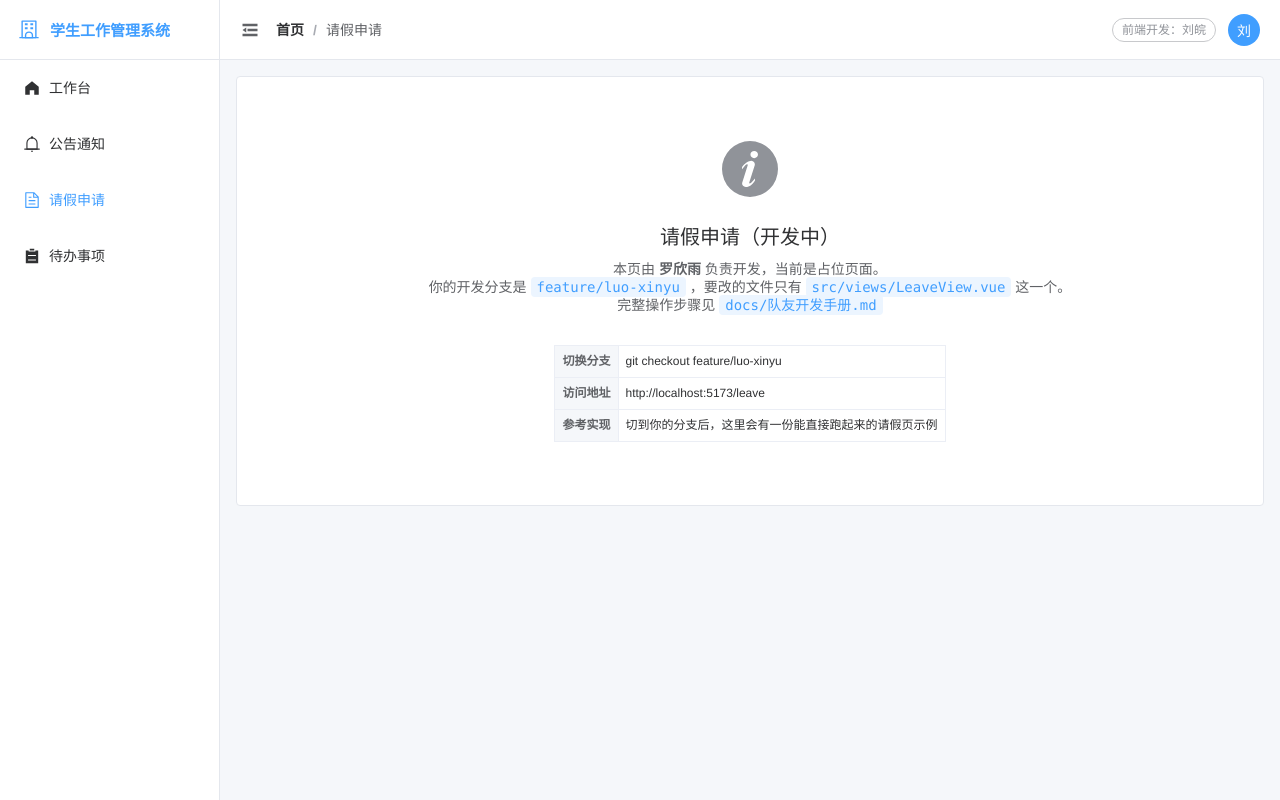
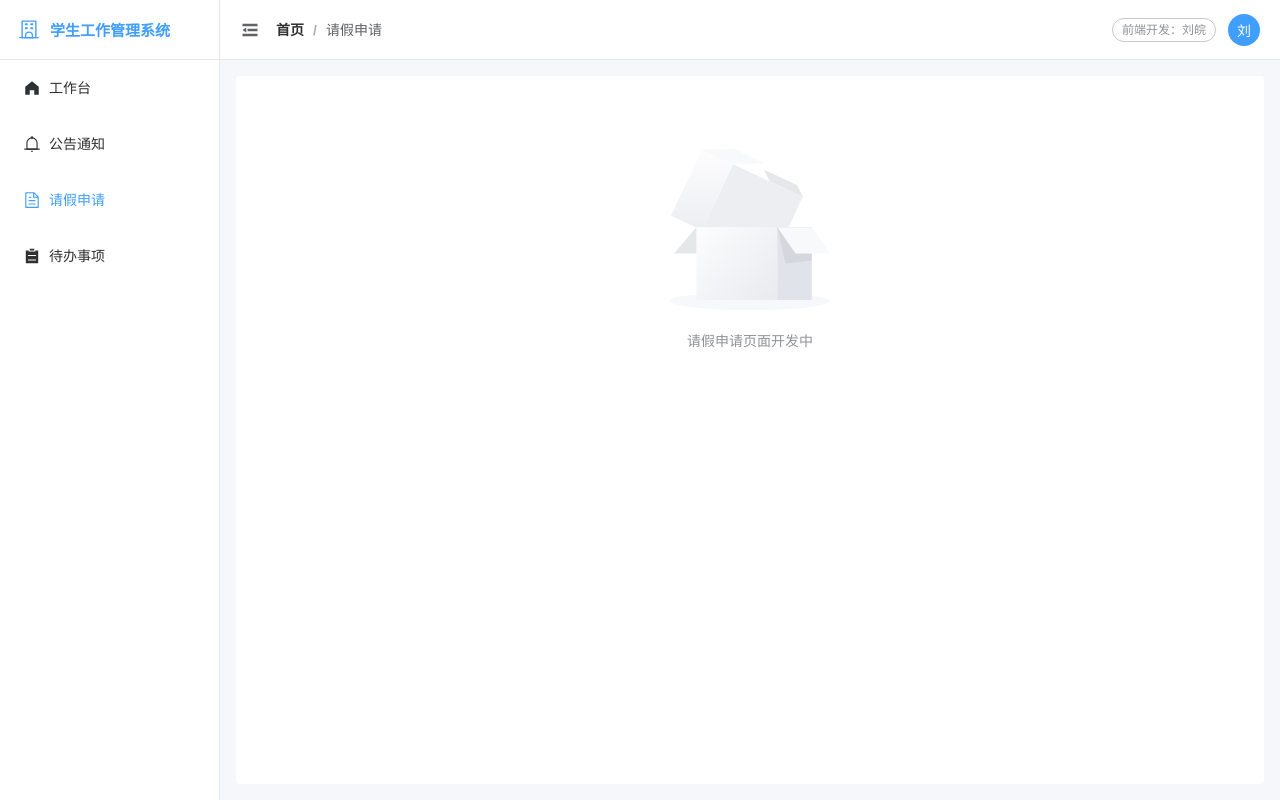
Before and after one commit to stttop23/zuoye, a Vue app: page /leave in a window 1280 px wide. Built offline with nearby package versions, Linux system fonts and the light colour scheme.

Commit message:
refactor: 按成员拆分模块文件夹，队友页面仅保留占位

```diff
--- a/src/views/LeaveView.vue
+++ /dev/null
@@ -1,64 +0,0 @@
-<template>
-  <div class="placeholder">
-    <el-card shadow="never">
-      <el-result icon="info" title="请假申请（开发中）">
-        <template #sub-title>
-          <p>
-            本页由
-            <strong>罗欣雨</strong>
-            负责开发，当前是占位页面。
-          </p>
-          <p>
-            你的开发分支是
-            <code>feature/luo-xinyu</code>
-            ，要改的文件只有
-            <code>src/views/LeaveView.vue</code>
-            这一个。
-          </p>
-          <p>
-            完整操作步骤见
-            <code>docs/队友开发手册.md</code>
-          </p>
-        </template>
-
-        <template #extra>
-          <el-descriptions :column="1" border size="small" class="tip">
-            <el-descriptions-item label="切换分支">
-              git checkout feature/luo-xinyu
-            </el-descriptions-item>
-            <el-descriptions-item label="访问地址">
-              http://localhost:5173/leave
-            </el-descriptions-item>
-            <el-descriptions-item label="参考实现">
-              切到你的分支后，这里会有一份能直接跑起来的请假页示例
-            </el-descriptions-item>
-          </el-descriptions>
-        </template>
-      </el-result>
-    </el-card>
-  </div>
-</template>
-
-<script setup>
-// 占位页：切到 feature/luo-xinyu 分支后这里会替换成完整的请假页示例。
-// 路由已配好，不需要改 router。
-</script>
-
-<style scoped>
-.placeholder {
-  height: 100%;
-}
-
-.tip {
-  display: inline-block;
-  text-align: left;
-}
-
-code {
-  padding: 2px 6px;
-  font-family: Consolas, Monaco, monospace;
-  color: var(--st-primary);
-  background: var(--st-primary-light);
-  border-radius: var(--st-radius-sm);
-}
-</style>
--- a/src/views/TodoView.vue
+++ /dev/null
@@ -1,62 +0,0 @@
-<template>
-  <div class="placeholder">
-    <el-card shadow="never">
-      <el-result icon="info" title="待办事项（开发中）">
-        <template #sub-title>
-          <p>
-            本页由
-            <strong>张晶</strong>
-            负责开发，当前是占位页面。
-          </p>
-          <p>
-            你的开发分支是
-            <code>feature/zhang-jing</code>
-            ，要改的文件只有
-            <code>src/views/TodoView.vue</code>
-            这一个。
-          </p>
-          <p>
-            完整操作步骤见
-            <code>docs/队友开发手册.md</code>
-          </p>
-        </template>
-
-        <template #extra>
-          <el-descriptions :column="1" border size="small" class="tip">
-            <el-descriptions-item label="切换分支">
-              git checkout feature/zhang-jing
-            </el-descriptions-item>
-            <el-descriptions-item label="访问地址">http://localhost:5173/todo</el-descriptions-item>
-            <el-descriptions-item label="参考实现">
-              切到你的分支后，这里会有一份能直接跑起来的待办页示例
-            </el-descriptions-item>
-          </el-descriptions>
-        </template>
-      </el-result>
-    </el-card>
-  </div>
-</template>
-
-<script setup>
-// 占位页：切到 feature/zhang-jing 分支后这里会替换成完整的待办页示例。
-// 路由已配好，不需要改 router。
-</script>
-
-<style scoped>
-.placeholder {
-  height: 100%;
-}
-
-.tip {
-  display: inline-block;
-  text-align: left;
-}
-
-code {
-  padding: 2px 6px;
-  font-family: Consolas, Monaco, monospace;
-  color: var(--st-primary);
-  background: var(--st-primary-light);
-  border-radius: var(--st-radius-sm);
-}
-</style>
--- /dev/null
+++ b/src/views/leave/index.vue
@@ -0,0 +1,16 @@
+<template>
+  <el-card shadow="never" class="placeholder">
+    <el-empty description="请假申请页面开发中" />
+  </el-card>
+</template>
+
+<script setup>
+// 占位页面，负责人：罗欣雨。路由已配好（/leave），不需要改 router。
+</script>
+
+<style scoped>
+.placeholder {
+  height: 100%;
+  border: none;
+}
+</style>
--- /dev/null
+++ b/src/views/todo/index.vue
@@ -0,0 +1,16 @@
+<template>
+  <el-card shadow="never" class="placeholder">
+    <el-empty description="待办事项页面开发中" />
+  </el-card>
+</template>
+
+<script setup>
+// 占位页面，负责人：张晶。路由已配好（/todo），不需要改 router。
+</script>
+
+<style scoped>
+.placeholder {
+  height: 100%;
+  border: none;
+}
+</style>
```
Also changed, not shown: src/router/index.js (+4 -4 lines), src/views/dashboard/index.vue (renamed from src/views/DashboardView.vue), src/views/notice/index.vue (renamed from src/views/NoticeView.vue), 3 other files (tests, documents, lock files or other folders).
